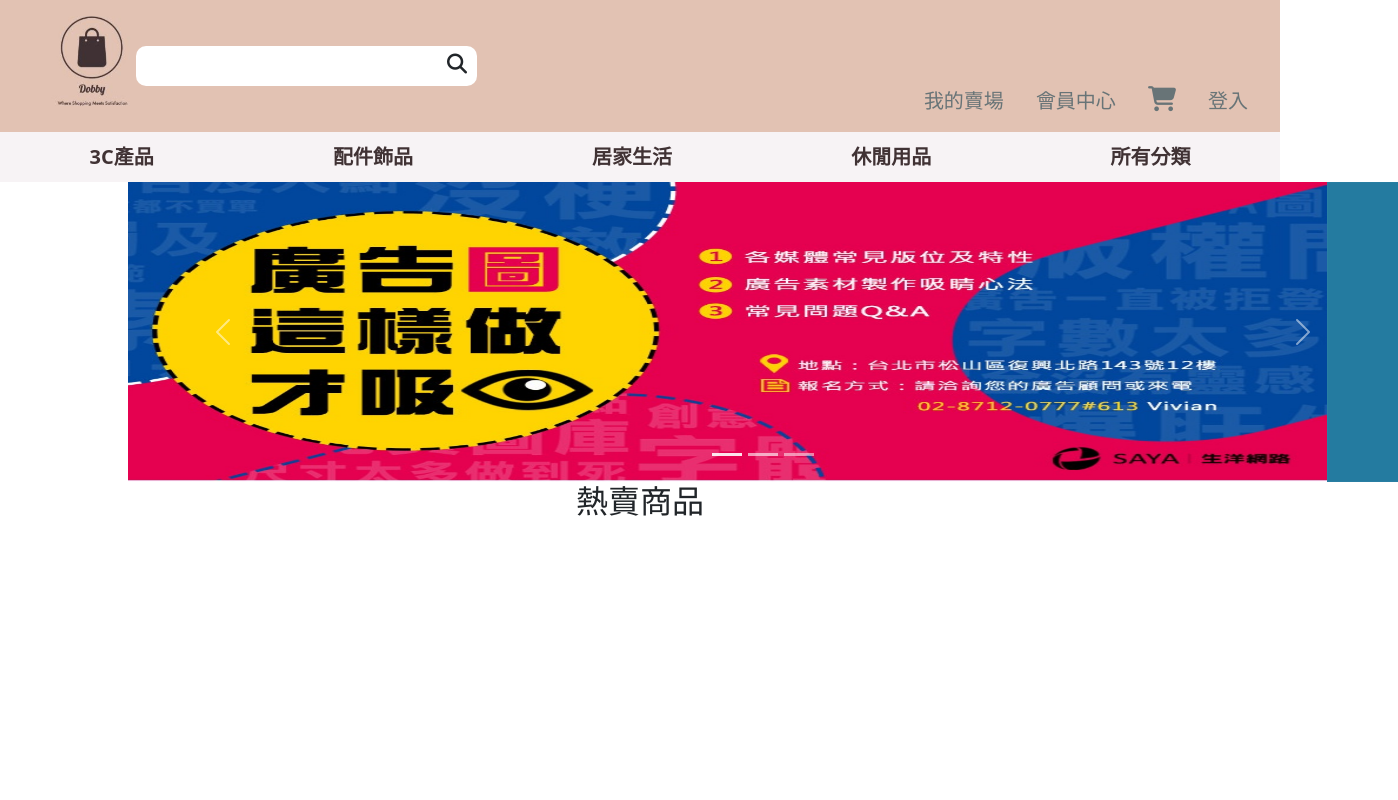
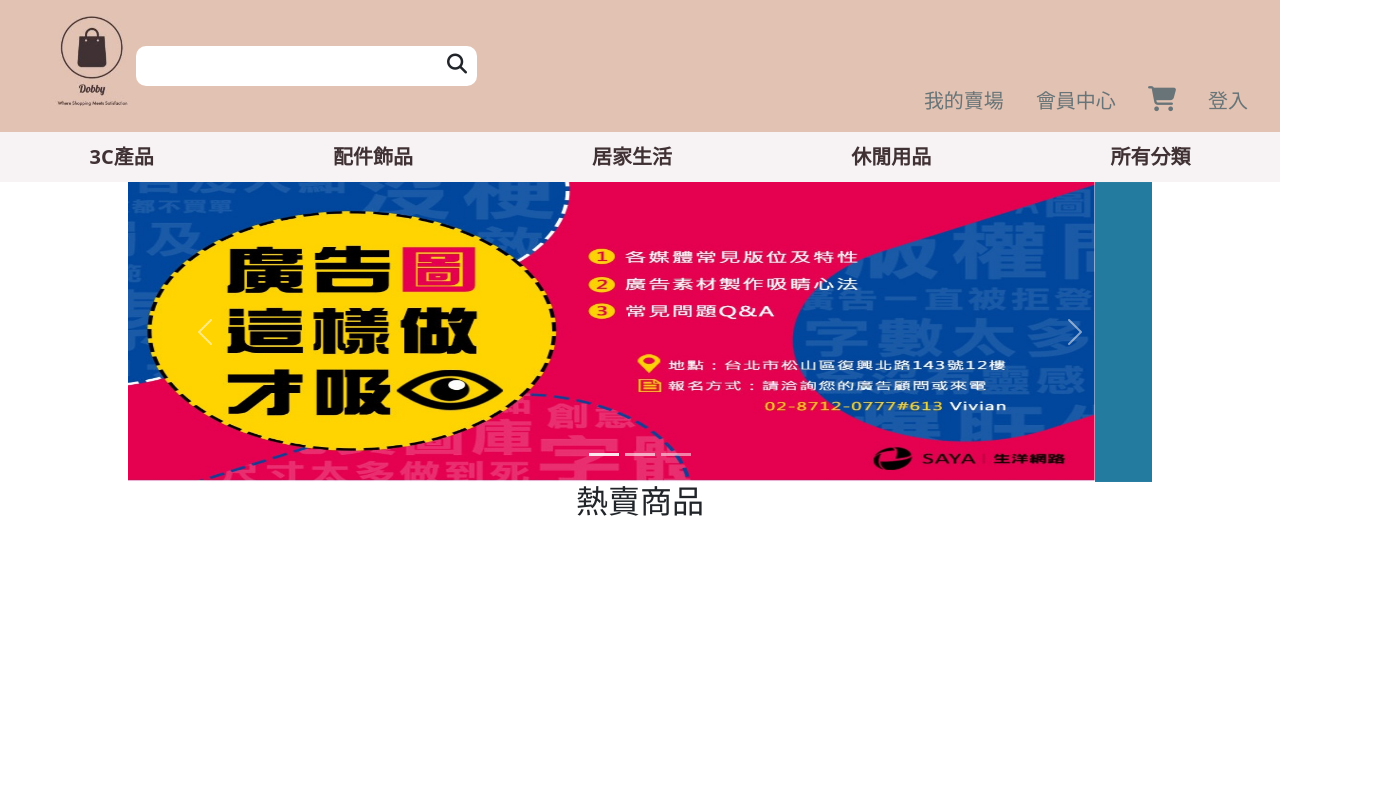
Before and after one commit to BruceTechno/shopping_platform_fron_end, a Vue app: page / in a window 1280 px wide. Shown: the top 800 px of the page, 1398 px wide, since content can reach past the window. Built offline with nearby package versions, Linux system fonts and the light colour scheme.

Commit message:
video update

```diff
--- a/src/views/HomeView.vue
+++ b/src/views/HomeView.vue
@@ -39,10 +39,10 @@
 </template>
 
 <style lang="scss" scoped>
+#carouselExampleIndicators{
+    width: 100%;
+}
 
-.carousel{
-    min-width: 1270px;
-}
 .carousel-item {
     img {
         height: 300px;
```
